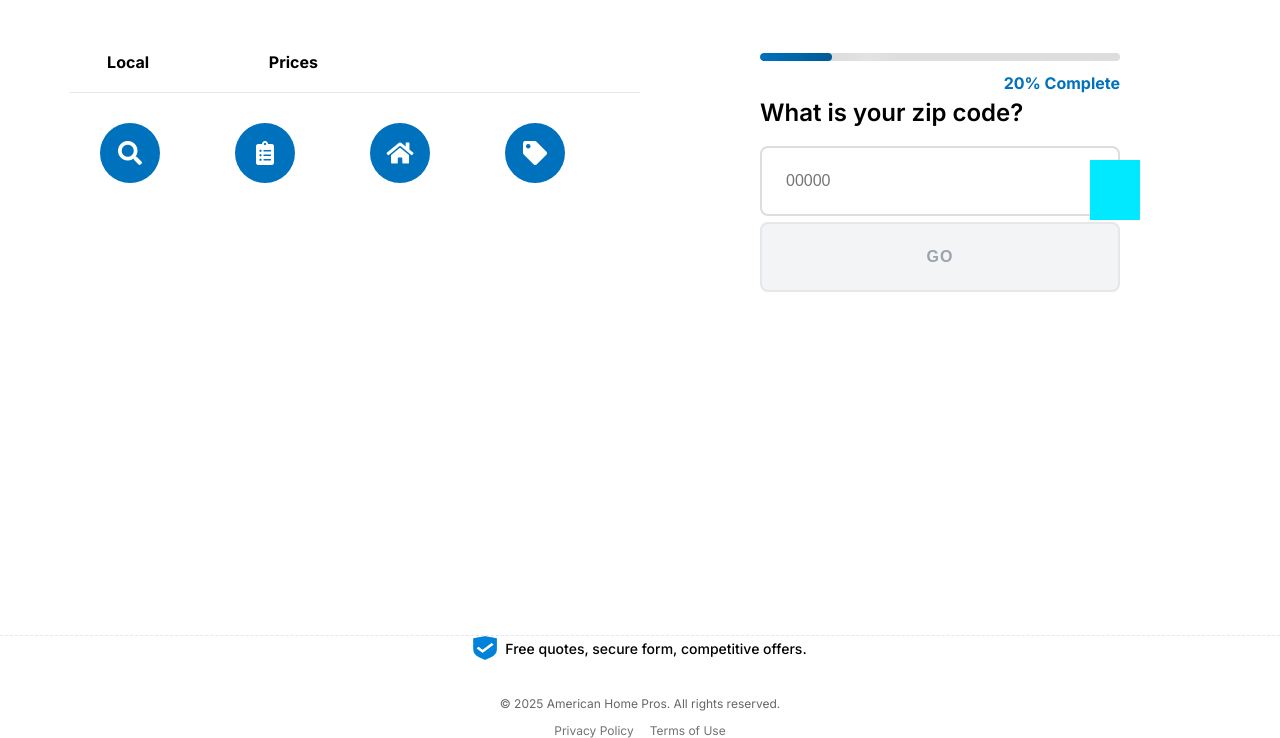
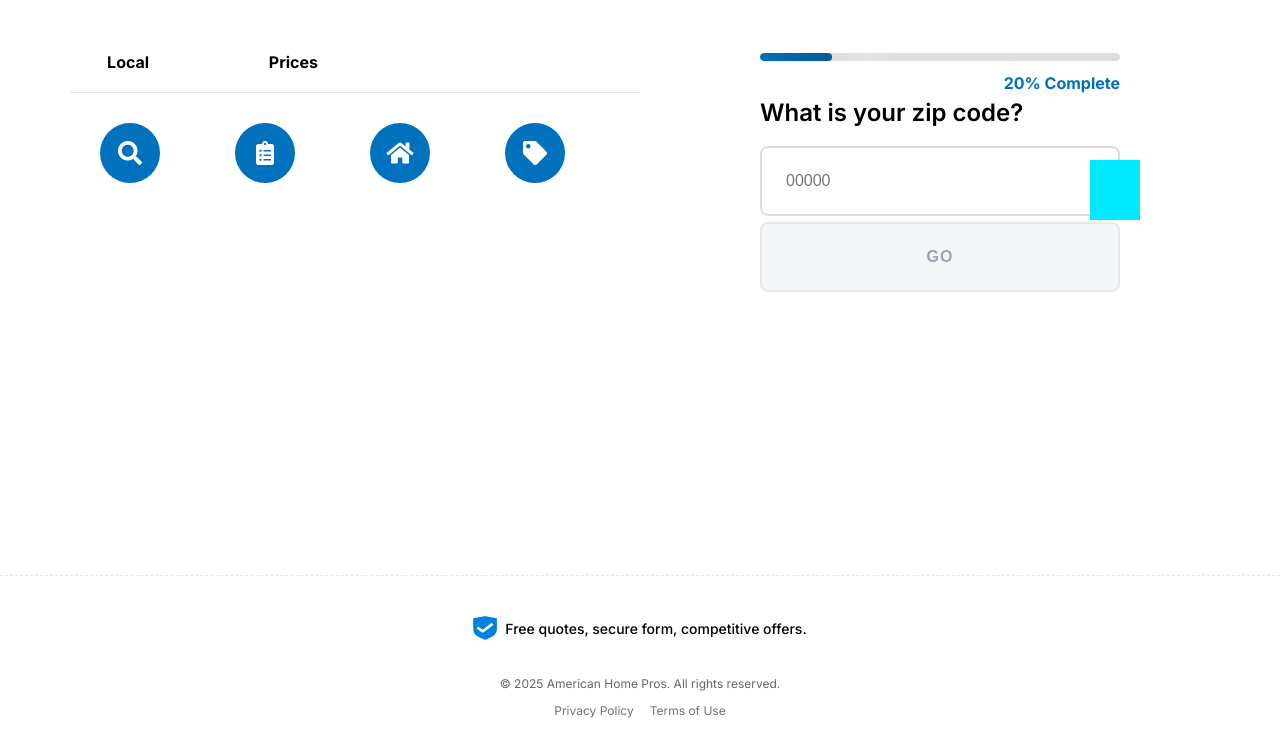
Before and after one commit to franketa/v3-windows, a website: page index.html in a window 1280 px wide. Shown: the part 62-800 px from the top of the page. Drawn offline with Linux system fonts and the light colour scheme; grey boxes are pictures that could not be loaded.

Commit message:
last fixes forstew

```diff
--- a/styles.css
+++ b/styles.css
@@ -818,7 +818,7 @@ body {
   text-align: center;
   font-size: var(--font-size-sm);
   background-color: var(--bg-color-white);
-  padding: 0 10px;
+  padding: 40px 10px 20px 10px;
 }
 
 .footer p {
```
